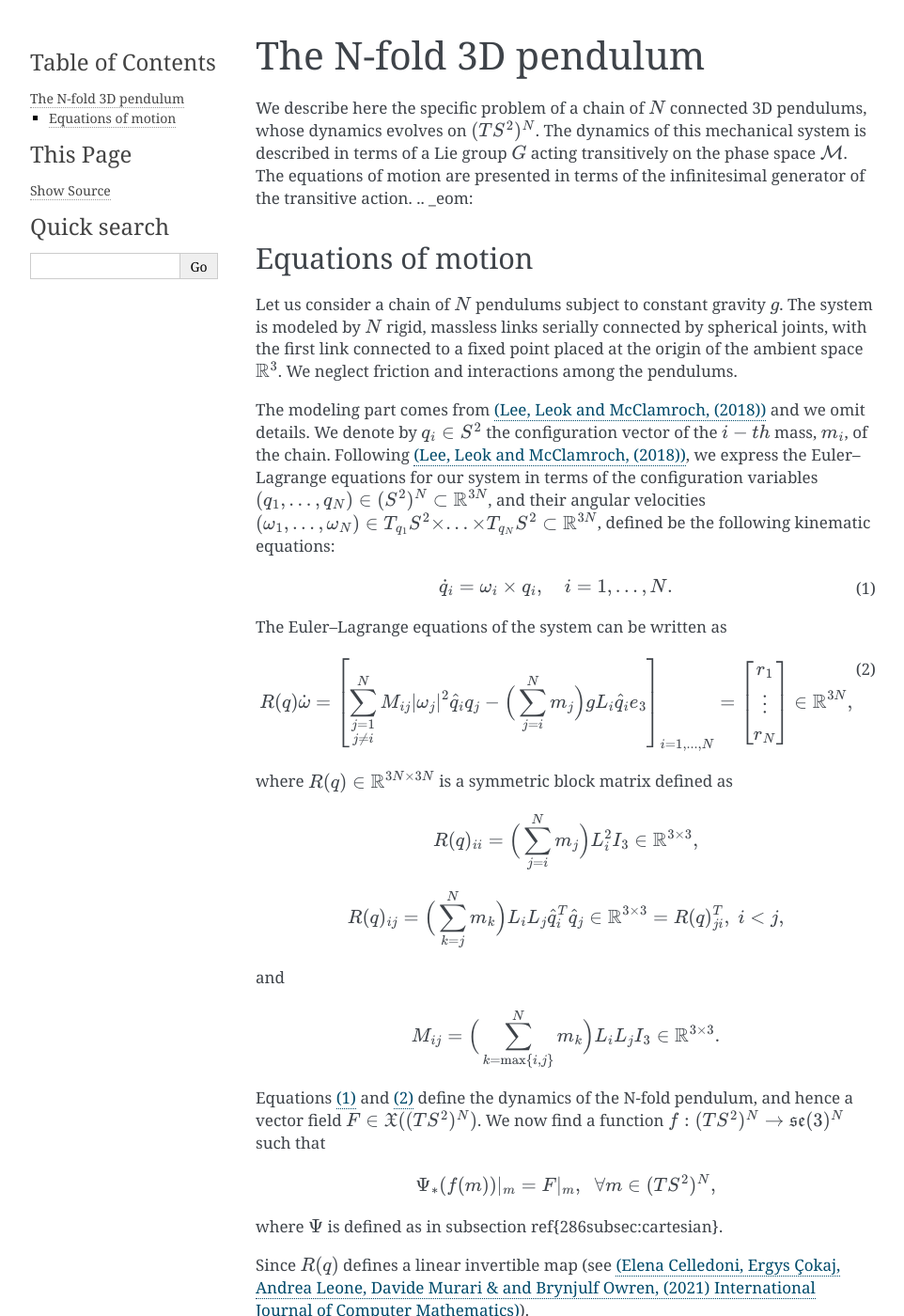
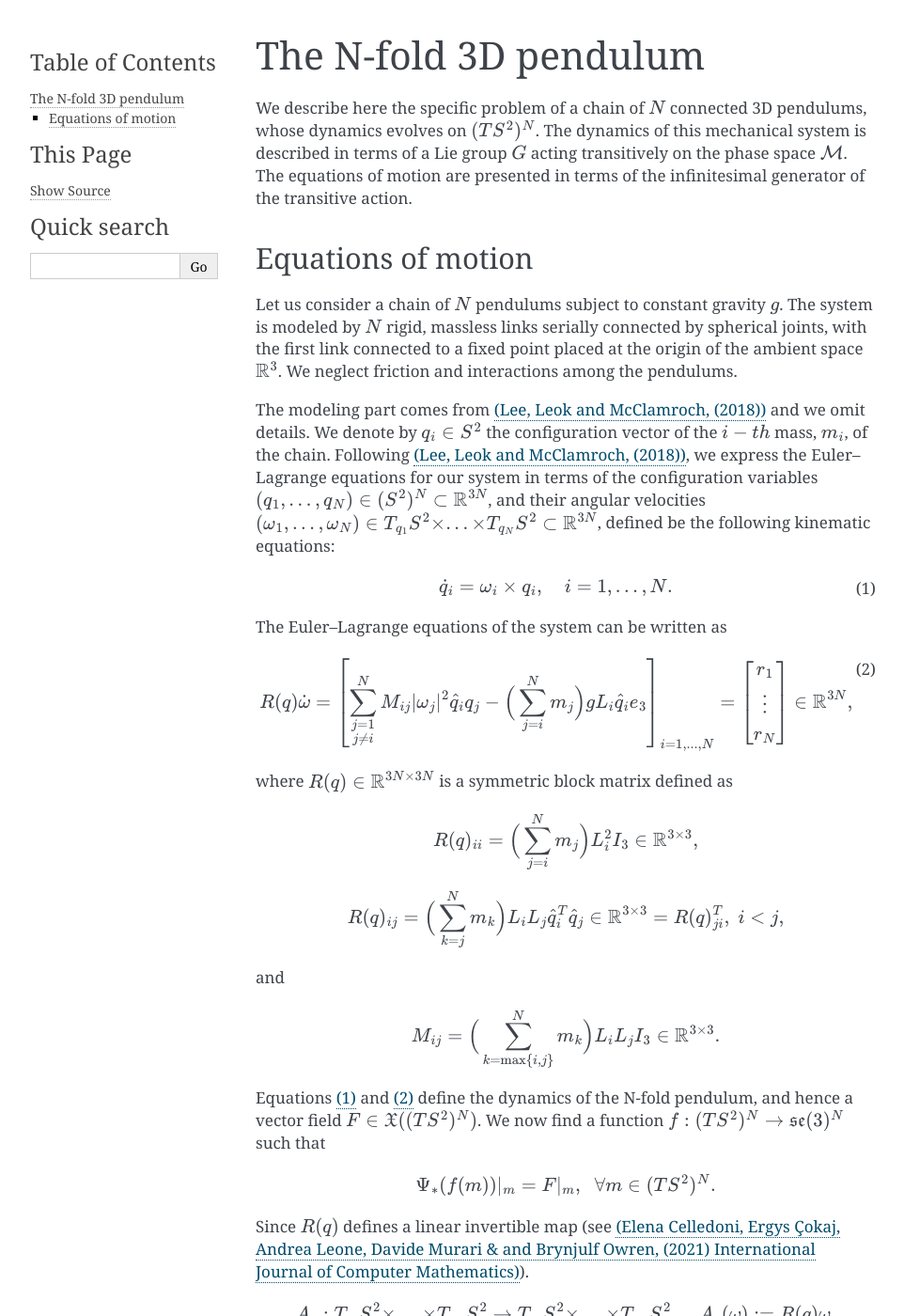
Before and after one commit to THREAD-3-2/variable_stepsize_lie_group_integrator, a Sphinx documentation site: the page built from docs/tredpend.rst, in a window 1280 px wide and 1400 px high. Shown: the whole window at 94% size, without its empty margins (148-1110 px from the left). Built offline with Sphinx 7.4.7, drawn with Linux system fonts in a browser that asks for light colours.

Commit message:
Update tredpend.rst

```diff
--- a/docs/tredpend.rst
+++ b/docs/tredpend.rst
@@ -7,6 +7,7 @@ The N-fold 3D pendulum
 We describe here the specific problem of a chain of :math:`N` connected 3D pendulums, whose dynamics evolves on :math:`(TS^2)^N`.
 The dynamics of this mechanical system is described in terms of a Lie group :math:`G` acting transitively on the phase space :math:`\mathcal{M}`.
 The equations of motion are presented in terms of the infinitesimal generator of the transitive action.
+
 .. _eom:
 
 Equations of motion
@@ -59,10 +60,8 @@ Equations :ref:`(1) <eq:1>` and :ref:`(2) <eq:2>` define the dynamics of the N-f
 .. math::
 
     \begin{align}
-        \Psi_*(f(m))\vert_m = F\vert_m,\;\;\forall m\in (TS^2)^N,
+        \Psi_*(f(m))\vert_m = F\vert_m,\;\;\forall m\in (TS^2)^N.
     \end{align}
-
-where :math:`\Psi` is defined as in subsection \ref{286subsec:cartesian}.
 
 Since :math:`R(q)` defines a linear invertible map (see `(Elena Celledoni, Ergys Çokaj, Andrea Leone, Davide Murari & and Brynjulf Owren, (2021) International Journal of Computer Mathematics) <https://doi.org/10.1080/00207160.2021.1966772>`_).
 
```
